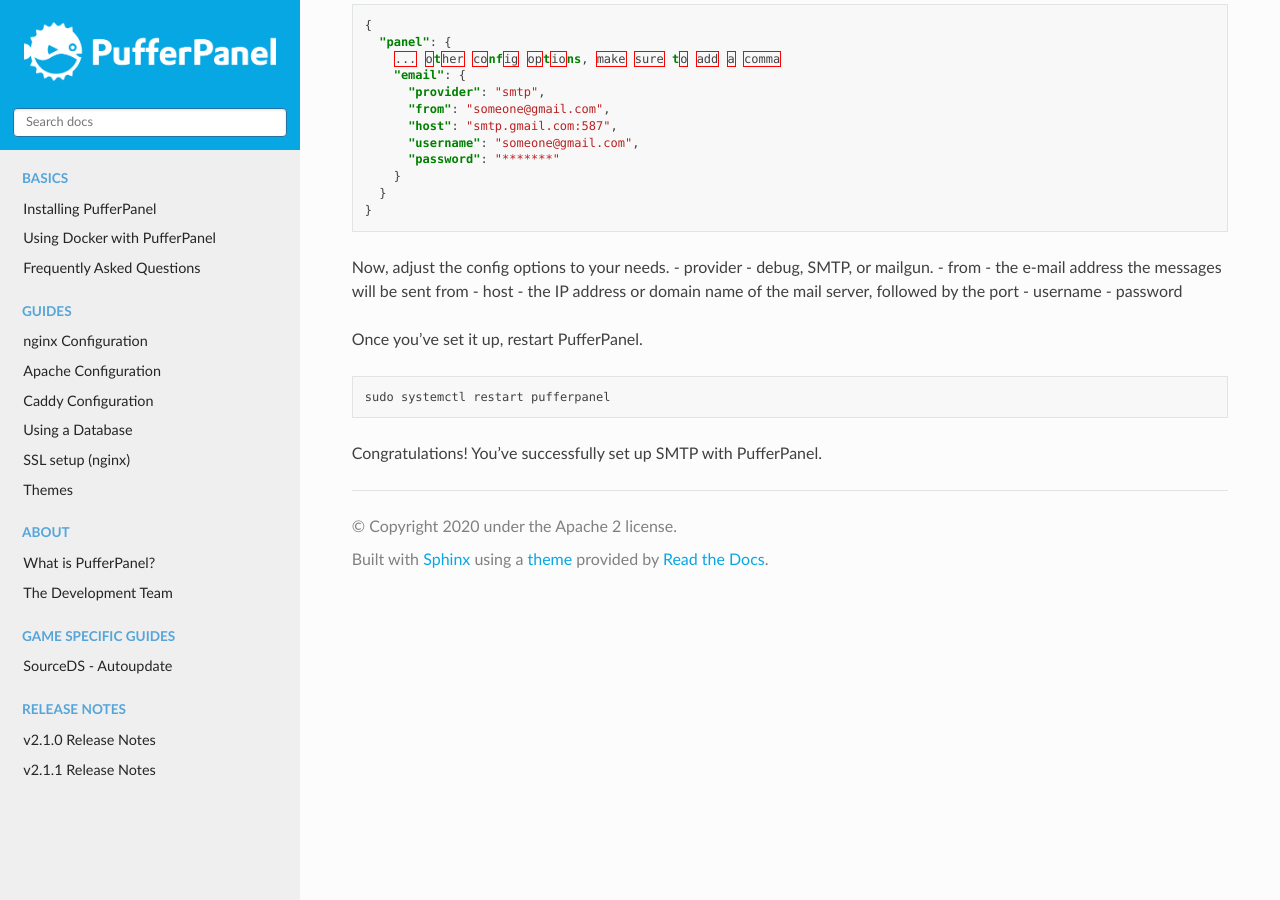
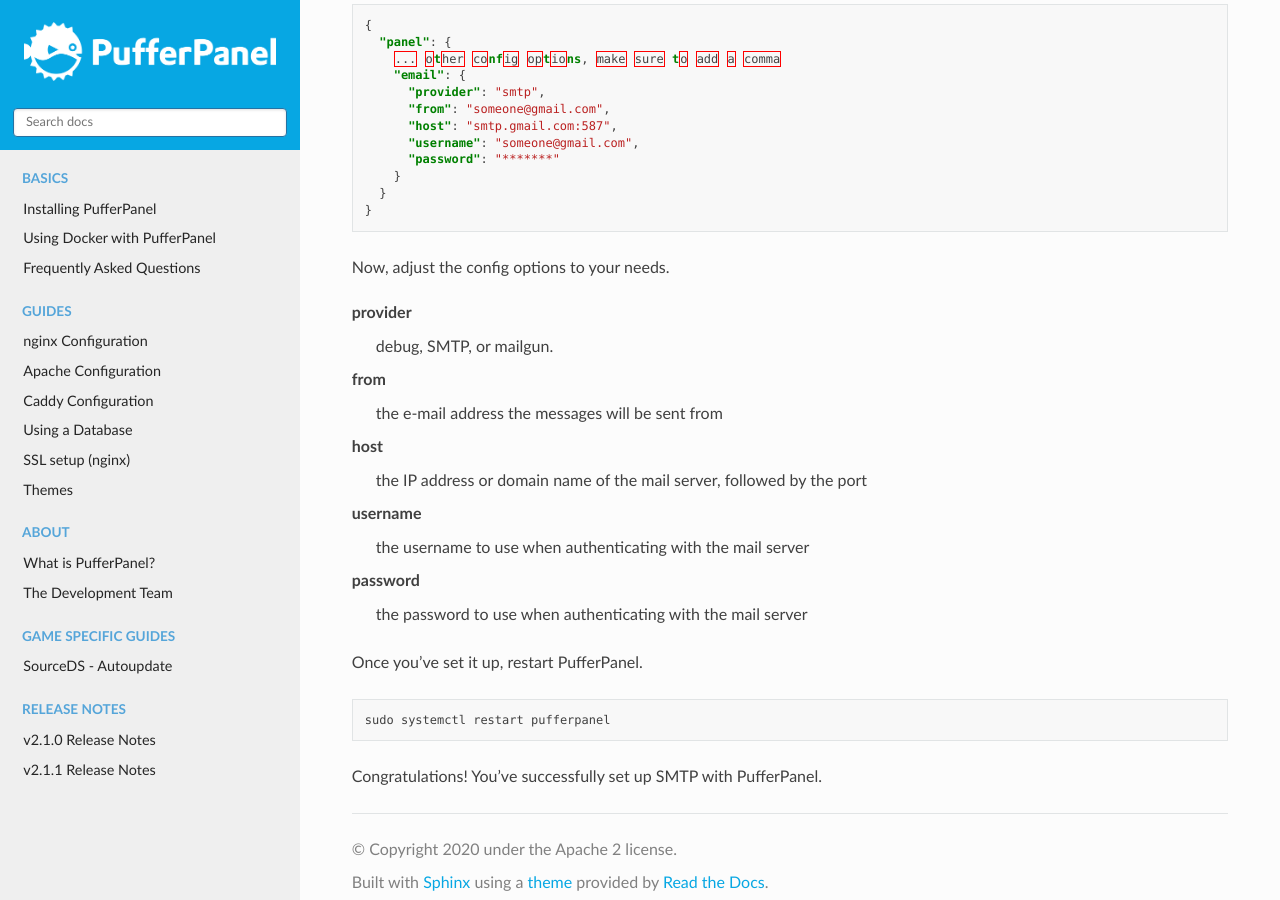
Before and after one commit to pufferpanel/documentation, a Sphinx documentation site: the page built from source/guides/smtp.rst, in a window 1280 px wide and 900 px high, scrolled down 591 px. Built offline with Sphinx 7.4.7 and the Read the Docs theme 2.0.0, drawn with Linux system fonts in a browser that asks for light colours.

```diff
--- a/source/guides/smtp.rst
+++ b/source/guides/smtp.rst
@@ -38,11 +38,21 @@ Under "panel", add an email section. It should look like this:
    }
 
 Now, adjust the config options to your needs.
-- provider - debug, SMTP, or mailgun.
-- from - the e-mail address the messages will be sent from
-- host - the IP address or domain name of the mail server, followed by the port
-- username
-- password
+
+provider
+  debug, SMTP, or mailgun.
+
+from
+  the e-mail address the messages will be sent from
+
+host
+  the IP address or domain name of the mail server, followed by the port
+
+username
+  the username to use when authenticating with the mail server
+
+password
+  the password to use when authenticating with the mail server
 
 Once you've set it up, restart PufferPanel.
 
```
